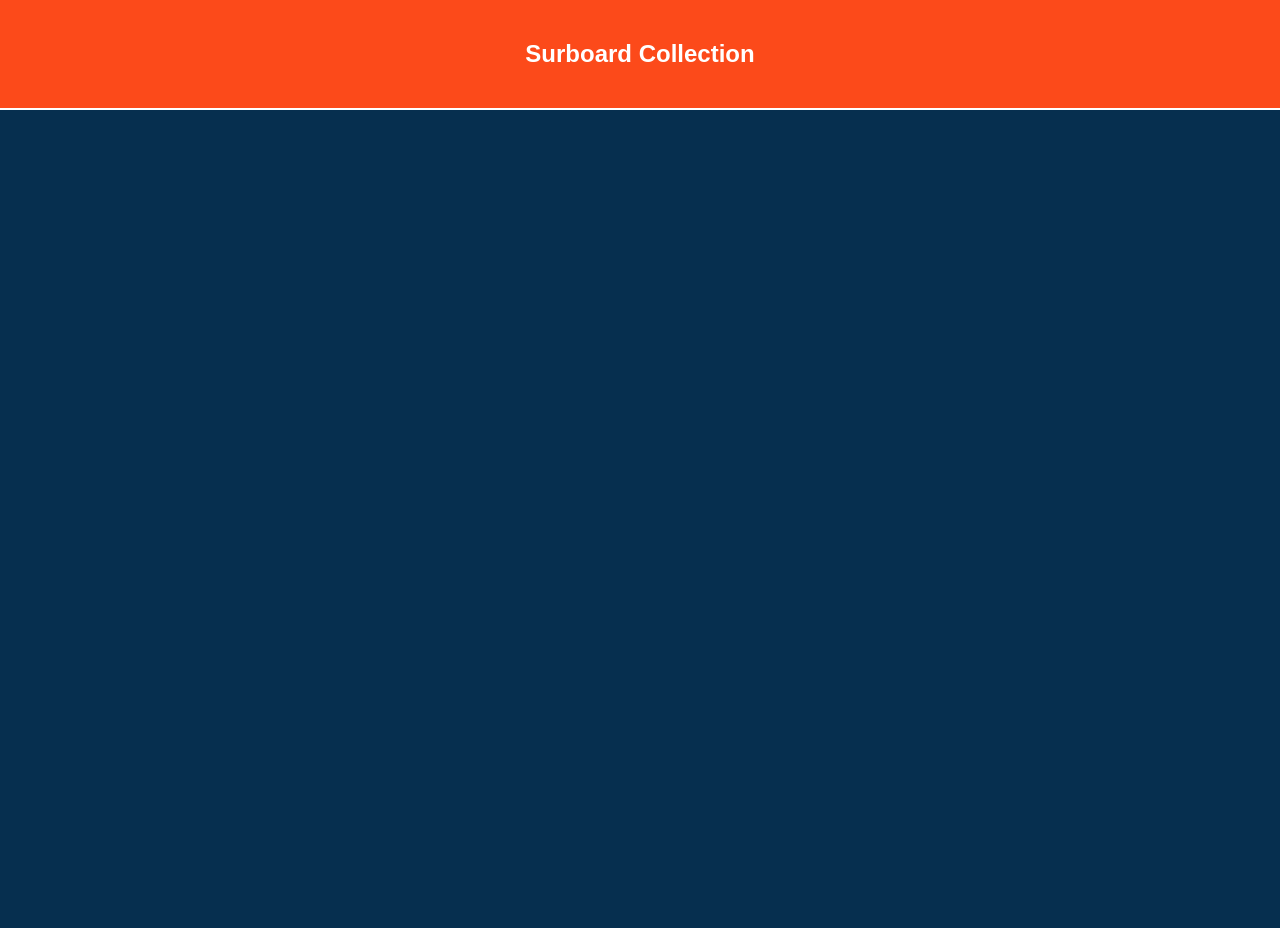
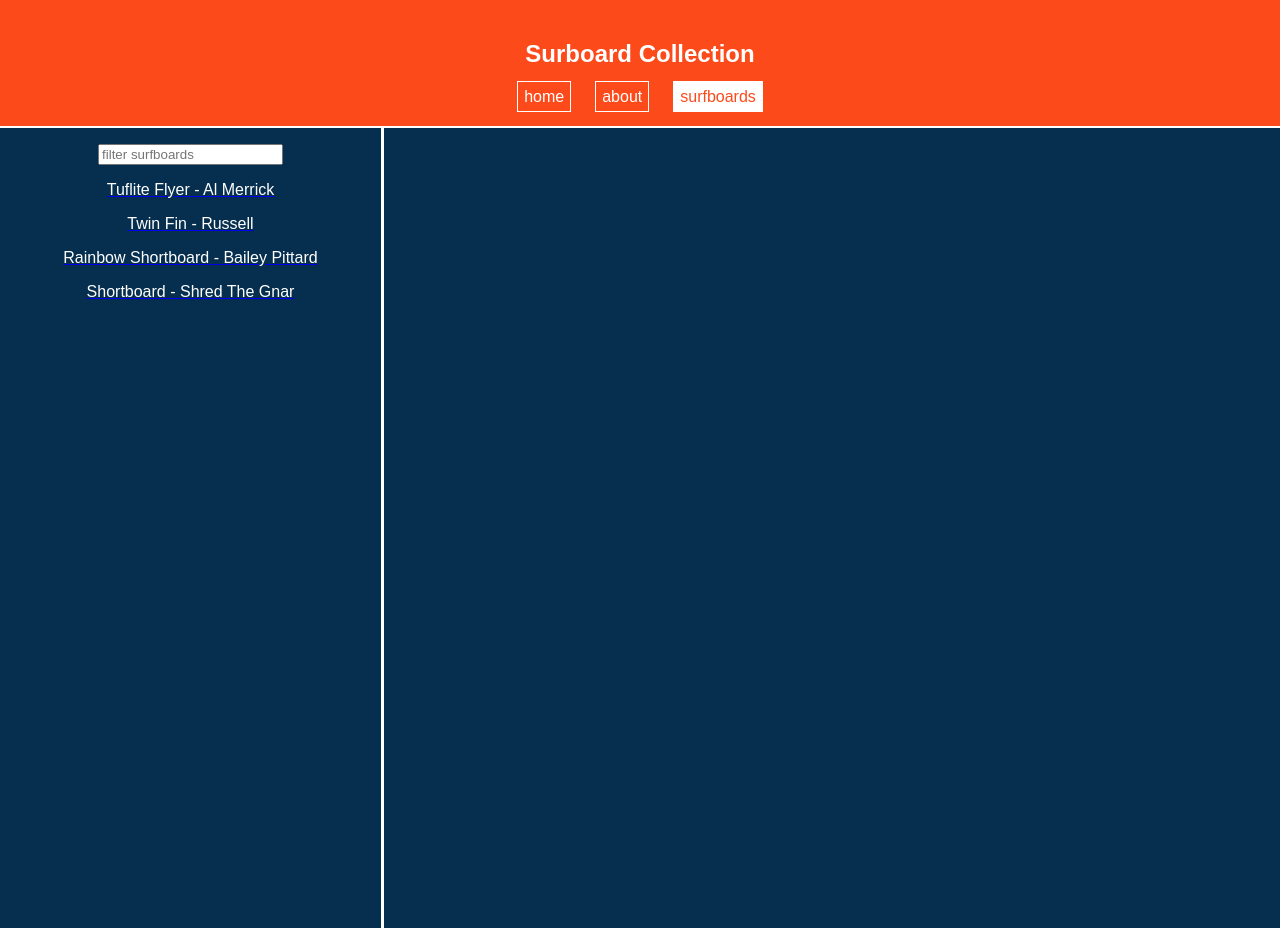
Before and after one commit to learn-co-curriculum/react-router-v4-lecture, a React (Create React App) app: page /surfboards in a window 1280 px wide. Before the commit the page ends 800 px from the top, so only its background shows below. Built offline with nearby package versions, Linux system fonts and the light colour scheme.

Commit message:
lecture code for react code challenge prep

```diff
--- /dev/null
+++ b/src/SurfboardsData.js
@@ -0,0 +1,32 @@
+const SurfboardsData = [
+  {
+    "id": 1,
+    "brand": "Al Merrick",
+    "size": "6'1\"",
+    "model": "Tuflite Flyer",
+    "imageURL": "https://cdn.shopify.com/s/files/1/0460/0265/products/al-merrick-flyer_large.png?v=1481657729"
+  },
+  {
+    "id": 2,
+    "brand": "Russell",
+    "size": "6'11\"",
+    "model": "Twin Fin",
+    "imageURL": "https://cdn.shopify.com/s/files/1/0460/0265/products/russell-fish_large.png?v=1497221164"
+  },
+  {
+    "id": 3,
+    "brand": "Bailey Pittard",
+    "size": "5'8\"",
+    "model": "Rainbow Shortboard",
+    "imageURL": "https://cdn.shopify.com/s/files/1/0460/0265/products/bailey-pittard-rainbow_large.png?v=1491862134"
+  },
+  {
+    "id": 4,
+    "brand": "Shred The Gnar",
+    "size": "5'11\"",
+    "model": "Shortboard",
+    "imageURL": "https://cdn.shopify.com/s/files/1/0460/0265/products/stg-shorty_large.png?v=1489000364"
+  }
+]
+
+export default SurfboardsData
--- /dev/null
+++ b/src/components/About.js
@@ -0,0 +1,12 @@
+import React from 'react'
+
+const About = () => {
+  return <div className="pageHeader">
+  <p>All about surfboards :-)</p>
+  <p> yay </p>
+  <p> sofun </p>
+  <p> shark. </p>
+   </div>
+}
+
+export default About
--- a/src/components/Navbar/index.js
+++ b/src/components/Navbar/index.js
@@ -1,14 +1,34 @@
-import React from 'react';
+import React from 'react'
+import { NavLink } from 'react-router-dom'
 
 const Navbar = () =>
   <div>
-    {/*
-      TODO: Add NavLinks for top level routes:
-        /
-        /surfboards
-        /about
-        use className "navlink" & activeNavlink for activeClassName
-    */}
-  </div>;
+
+      <NavLink
+      exact
+      className="navlink"
+      activeClassName="activeNavlink"
+      to="/">
+      home
+      </NavLink>
+
+      <NavLink
+        className="navlink"
+        activeClassName="activeNavlink"
+        to="/about"
+        >about
+       </NavLink>
+
+      <NavLink
+      exact
+      className="navlink"
+      activeClassName="activeNavlink"
+      to="/surfboards">
+      surfboards
+      </NavLink>
+
+
+
+  </div>
 
 export default Navbar;
--- a/src/components/SurfboardDetail/index.js
+++ b/src/components/SurfboardDetail/index.js
@@ -1,19 +1,24 @@
-import React, { Component } from 'react';
+import React, { Component } from 'react'
+import SurfboardsData from '../../SurfboardsData'
 
 class SurfboardDetail extends Component {
+  constructor() {
+    super()
+    this.surfboards = SurfboardsData
+  }
 
   render() {
-    const { surfboard } = this.props;
-
+  const id = this.props.match.params.boardId
+  const board = this.surfboards.find((board) => {return board.id.toString() === id})
     return (
       <div className="mainContent">
-        <h1>{surfboard.brand}</h1>
-        <p>{surfboard.model}</p>
-        <p>{surfboard.size}</p>
+        <h1>{board.brand}</h1>
+        <p>{board.model}</p>
+        <p>{board.size}</p>
         <img
           className="imageURL"
-          src={surfboard.imageURL}
-          alt={surfboard.model}
+          src={board.imageURL}
+          alt={board.model}
         />
       </div>
     )
--- a/src/components/SurfboardForm/index.js
+++ /dev/null
@@ -1,136 +0,0 @@
-import React, { Component } from 'react';
-import _ from 'lodash';
-import './SurfboardForm.css';
-
-const validates = ({ brand, model, size, imageURL }) => {
-  let errors = {}
-
-  if (!brand.trim()) {
-    errors.brand = "Brand can't be blank"
-  }
-
-  if (!model.trim()) {
-    errors.model = "Model can't be blank"
-  }
-
-  if (!size.trim()) {
-    errors.size = "Size can't be blank"
-  }
-
-  if (!imageURL.trim()) {
-    errors.imageURL = "You must include an Image URL"
-  }
-
-  return errors;
-}
-
-class SurfboardForm extends Component {
-
-  constructor(props) {
-    super(props)
-
-    this.state = {
-      brand: '',
-      model: '',
-      size: '',
-      imageURL: '',
-    }
-  }
-
-  handleOnChange = event => {
-    const { name, value } = event.target;
-    this.setState({
-      [name]: value
-    }, () => {
-      this.setState({
-        errors: validates(this.state)
-      })
-    })
-  }
-
-  handleOnSubmit = event => {
-    event.preventDefault();
-    let errors = validates(this.state)
-    if (errors === {}) {
-      this.setState({ errors })
-    } else {
-      const newBoard = _.omit(this.state, ["errors"])
-      this.props.addSurfboard(newBoard)
-    }
-  }
-
-  render() {
-    return (
-      <div className="form">
-        <div className="formScreen">
-          <div className="formTitle">
-            <h1>Add Surfboard</h1>
-          </div>
-
-          <form
-            onSubmit={this.handleOnSubmit}
-            className="surfboardForm"
-          >
-            <input
-              name="brand"
-              type="text"
-              value={this.state.brand}
-              onChange={this.handleOnChange}
-              placeholder="Brand"
-            />
-            <label htmlFor="brand" />
-            {this.state.errors && this.state.errors.brand &&
-              <div className="error">{this.state.errors.brand}</div>
-            }
-
-            <input
-              name="model"
-              type="text"
-              value={this.state.model}
-              onChange={this.handleOnChange}
-              placeholder="model"
-            />
-            <label htmlFor="Model" />
-            {this.state.errors && this.state.errors.model &&
-              <div className="error">{this.state.errors.model}</div>
-            }
-
-            <input
-              name="size"
-              type="text"
-              value={this.state.size}
-              onChange={this.handleOnChange}
-              placeholder="Size"
-            />
-            <label htmlFor="size" />
-            {this.state.errors && this.state.errors.size &&
-              <div className="error">{this.state.errors.size}</div>
-            }
-
-            <input
-              name="imageURL"
-              type="text"
-              value={this.state.imageURL}
-              onChange={this.handleOnChange}
-              placeholder="Image Link"
-            />
-            <label htmlFor="imageURL" />
-            {this.state.errors && this.state.errors.imageURL &&
-              <div className="error">{this.state.errors.imageURL}</div>
-            }
-
-            <input
-              type="submit"
-              value="Create"
-              className="btn"
-            />
-
-          </form>
-        </div>
-      </div>
-    )
-  }
-
-}
-
-export default SurfboardForm;
--- /dev/null
+++ b/src/components/SurfboardIndex/index.js
@@ -0,0 +1,55 @@
+import React, { Component } from 'react'
+import { NavLink } from 'react-router-dom'
+import SurfboardsData from '../../SurfboardsData'
+import { Route } from 'react-router-dom'
+import SurfboardDetail from '../SurfboardDetail'
+import SurfboardFilter from '../SurfboardSort'
+
+class SurfboardIndex extends Component {
+  constructor(props) {
+    super(props)
+    this.surfboards = SurfboardsData
+    this.state = {
+      input: ''
+  }
+}
+
+handleSubmit = (input) => {
+  this.setState({
+    input: input
+  })
+}
+
+filteredSurfboards = () => {
+  return this.state.input === '' ? this.surfboards :
+  this.surfboards.filter((board) => board.brand.toLowerCase().includes(this.state.input.toLowerCase()) || board.model.toLowerCase().includes(this.state.input.toLowerCase()))
+}
+
+  render() {
+
+    const surfboards = this.filteredSurfboards().map((board) =>
+    <NavLink
+      key={board.id}
+      to={`/surfboards/${board.id}`}>
+      <p className="sidebarNavlink">{board.model} - {board.brand}
+      </p>
+    </NavLink>)
+
+    return (
+      <div>
+        <div className="sidebar">
+          <SurfboardFilter handleSubmit={this.handleSubmit} />
+          {surfboards}
+        </div>
+        <div className="mainContent">
+              <Route
+                path="/surfboards/:boardId" component={SurfboardDetail}
+              />
+        </div>
+      </div>
+
+    )
+  }
+}
+
+export default SurfboardIndex
--- /dev/null
+++ b/src/components/SurfboardSort/index.js
@@ -0,0 +1,34 @@
+import React, { Component } from 'react';
+
+class SurfboardFilter extends Component {
+  constructor(){
+    super()
+    this.state = {
+      surfSearch: ""
+    }
+  }
+
+  handleChange = (event) => {
+    this.setState({
+      surfSearch: event.target.value
+    })
+  this.props.handleSubmit(event.target.value)
+  }
+
+
+  render() {
+    return (
+      <form>
+        <input
+          type="text"
+          value={this.state.surfSearch}
+          onChange={this.handleChange}
+          placeholder="filter surfboards">
+          </input>
+      </form>
+    )
+
+  }
+}
+
+export default SurfboardFilter;
--- a/src/containers/App.css
+++ b/src/containers/App.css
@@ -25,7 +25,6 @@
 
 .mainContent {
   color: white;
-  float: left;
   width: 70vw;
   text-align: center;
 }
--- a/src/containers/App.js
+++ b/src/containers/App.js
@@ -1,29 +1,38 @@
 import React, { Component } from 'react';
-import Surfboards from './Surfboards';
-import SurfboardDetail from '../components/SurfboardDetail';
-import SurfboardForm from '../components/SurfboardForm';
+import { BrowserRouter as Router, Route } from 'react-router-dom'
 import Navbar from '../components/Navbar';
+import About from '../components/About'
+import SurfboardIndex from '../components/SurfboardIndex'
 import './App.css';
 
 class App extends Component {
   render() {
     return (
+      <Router>
         <div className="App">
           <div className="App-header">
             <h2>Surboard Collection</h2>
-            <Navbar />
+              <Navbar />
           </div>
-          <div>
 
+        <div>
+            <Route
+              exact
+              path="/"
+              render={() => <h2 className="pageHeader">Come see all my surfboards!! 🤙</h2>}
+            />
+            <Route
+              exact path="/about"
+              render={About}
+            />
+            <Route
+              path="/surfboards"
+              component={SurfboardIndex}
+            />
           </div>
-          {/*
-            Add Routes for:
-              /
-              /surfboards
-              /about
-          */}
-        </div>
-    );
+          </div>
+      </Router>
+    )
   }
 }
 
```
Also changed, not shown: src/components/SurfboardSort/SurfboardForm.css (renamed from src/components/SurfboardForm/SurfboardForm.css), src/containers/Surfboards/index.js (line endings or trailing spaces), 2 other files (tests, documents, lock files or other folders).
